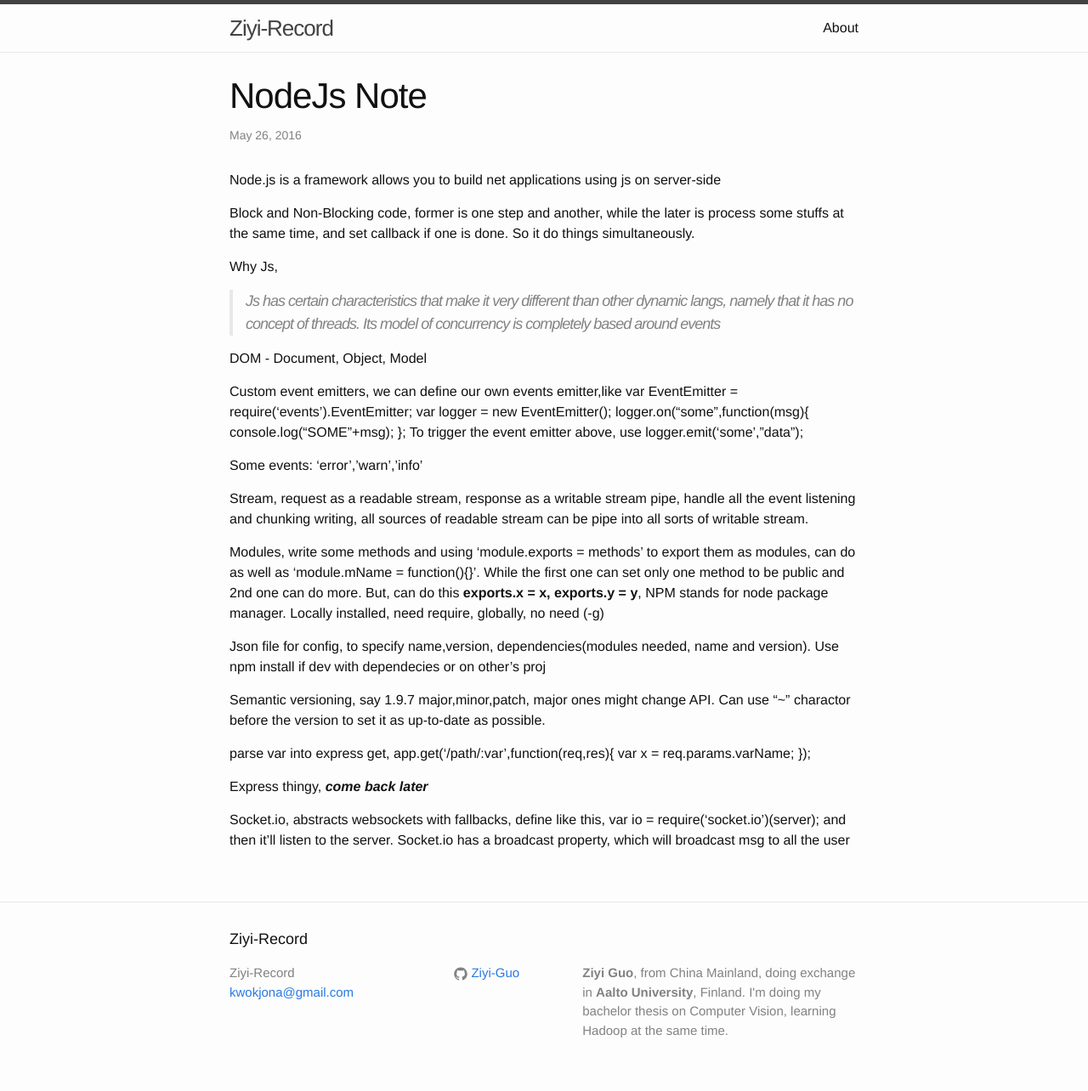
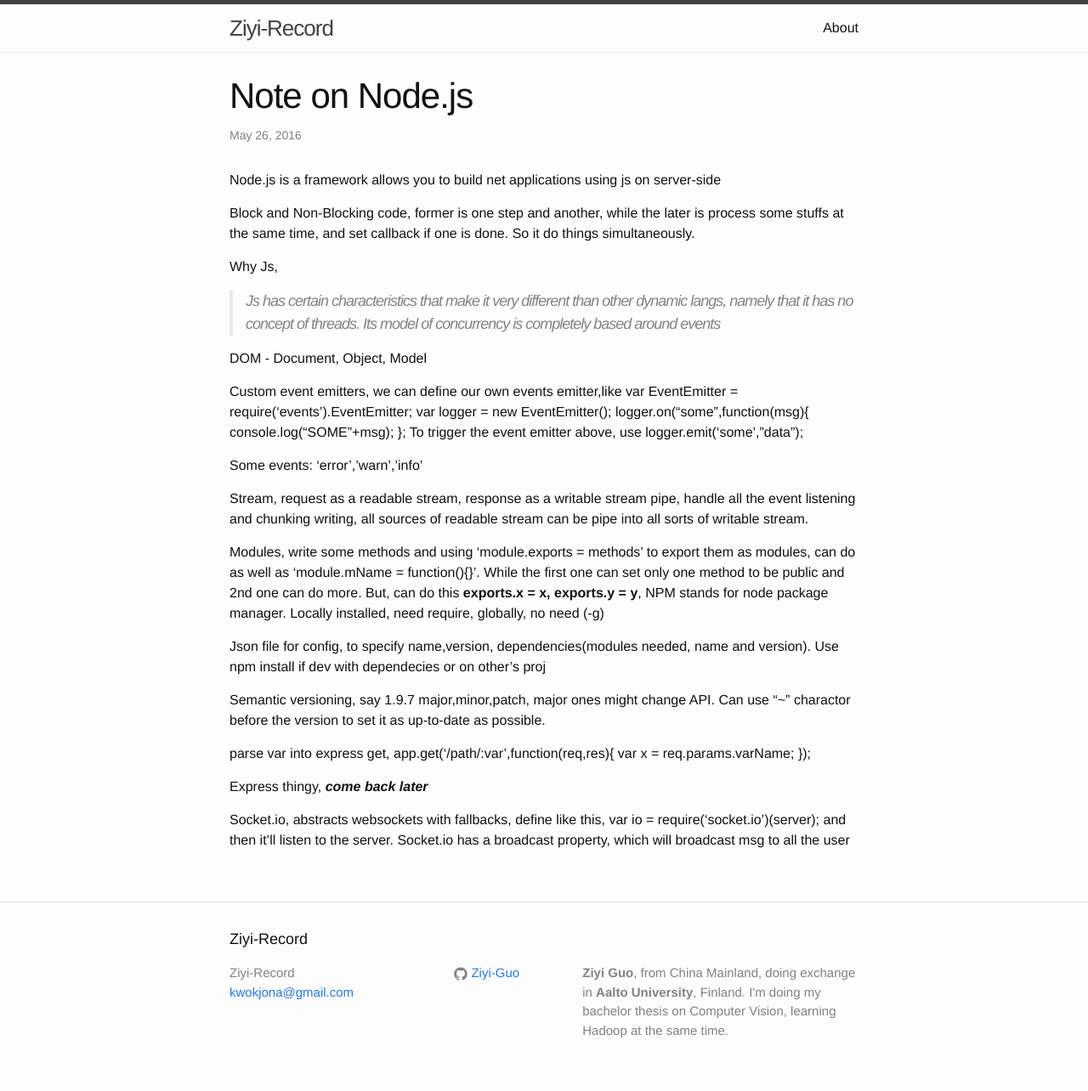
Before and after one commit to Ziyi-Guo/Ziyi-Guo.github.io, a Jekyll site: the page built from _posts/2016-05-26-Nodejs-Note.markdown, in a window 1280 px wide. Shown: the whole page at 85% size. Built offline with Jekyll 4.4.1, drawn with Linux system fonts in a browser that asks for light colours.

Commit message:
Note on Node.js

```diff
--- a/_posts/2016-05-26-Nodejs-Note.markdown
+++ b/_posts/2016-05-26-Nodejs-Note.markdown
@@ -1,6 +1,6 @@
 ---
 sytle: post
-title: NodeJs Note
+title: Note on Node.js
 categories: Dev
 ---
 Node.js is a framework allows you to build net applications using js on server-side
```
